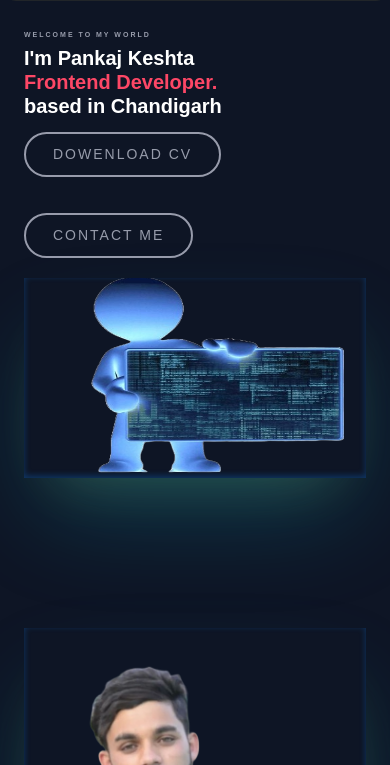
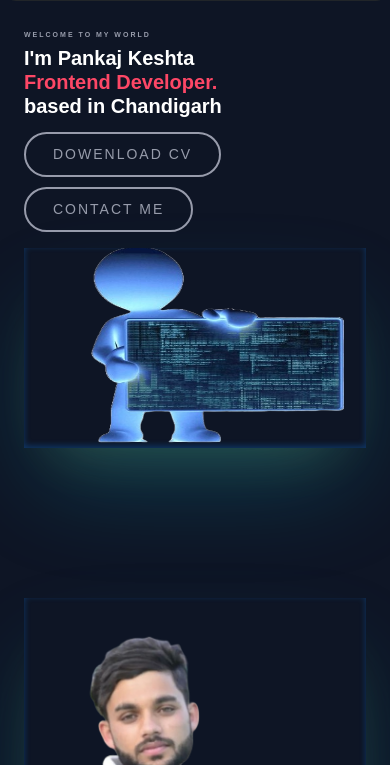
Before and after one commit to Pankajkeshta007/Welcome-to-my-portfolio, a plain HTML site: page index.html in a window 390 px wide. Shown: the part 79-844 px from the top of the page. Drawn offline with nearby package versions, Linux system fonts and the light colour scheme.

Commit message:
second commit

```diff
--- a/CSS/responsiveStyle.css
+++ b/CSS/responsiveStyle.css
@@ -70,7 +70,7 @@ p{
 
 .main-btn{
     margin-top: 10px;
-    margin-bottom: 20px;
+
 }
 
 .about-heading{
--- a/index.html
+++ b/index.html
@@ -3,7 +3,7 @@
   <head>
     <meta charset="utf-8">
     <meta name="viewport" content="width=device-width, initial-scale=1">
-    <title>Bootstrap demo</title>
+    <title>Portfolio</title>
     <link href="https://cdn.jsdelivr.net/npm/bootstrap@5.3.2/dist/css/bootstrap.min.css" rel="stylesheet" integrity="sha384-T3c6CoIi6uLrA9TneNEoa7RxnatzjcDSCmG1MXxSR1GAsXEV/Dwwykc2MPK8M2HN" crossorigin="anonymous">
 
     <!-- Animation css link -->
@@ -98,13 +98,13 @@
               <a class="main-btn mt-lg-3" href="https://drive.google.com/file/d/159PZZ0pj51bz4d7wIkMG1_Cy7ovcQGGc/view?usp=drivesdk">Dowenload CV</a>
               <!-- <a class="main-btn mt-lg-3" href=""data-bs-toggle="modal" data-bs-target="#exampleModal">Contact me</a> -->
               <!-- Button trigger modal -->
-<button type="button" class="main-btn mt-3 ms-lg-3" data-bs-toggle="modal" data-bs-target="#exampleModal">
-  Contact me
+<button type="button" class="main-btn   mt-lg-3 ms-lg-3" data-bs-toggle="modal" data-bs-target="#exampleModal">
+  Contact  me
 </button>
 
 
             </div>
-            <div class="col-12 col-lg-6 " data-aos="fade-down">
+            <div class="col-12 col-lg-6 mt-3" data-aos="fade-down">
               <img src="./Images/programmerImage.png" width="100%" height="500px" alt="">
             </div>
           </div>
```
